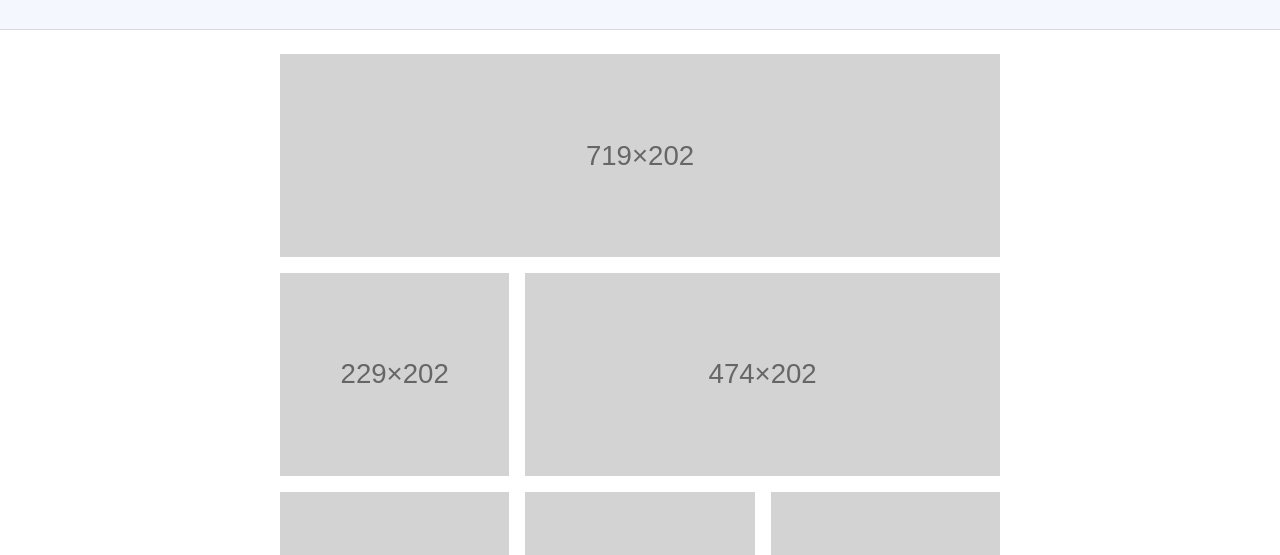
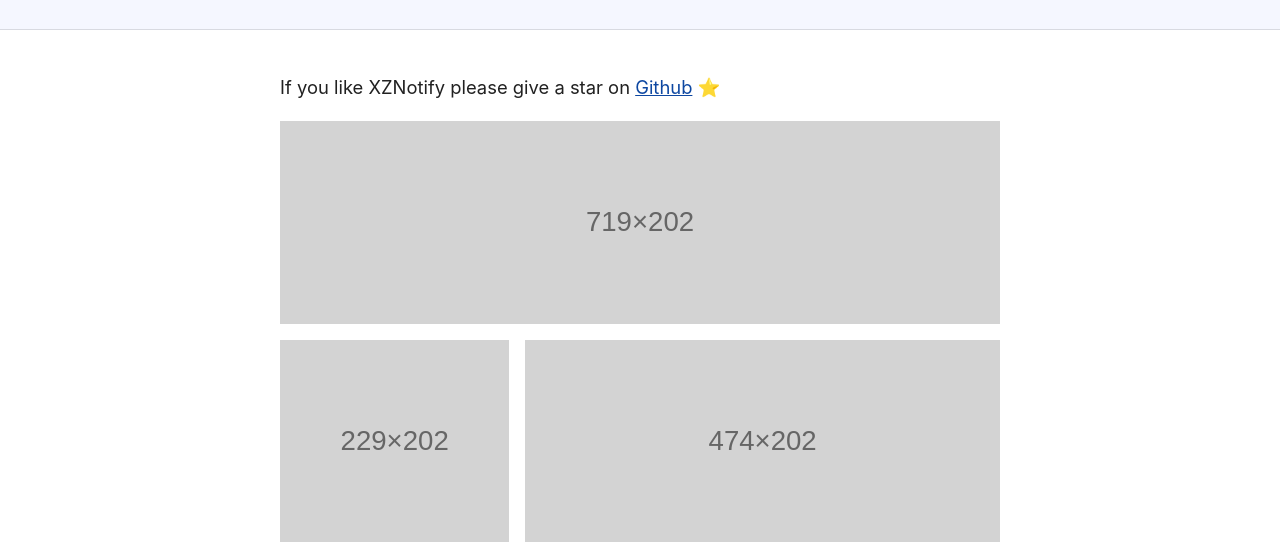
Before and after one commit to dknight/xz-image-proxy, a website: page demo/index.html in a window 1280 px wide. Shown: the part 199-754 px from the top of the page. Drawn offline with nearby package versions, Linux system fonts and the light colour scheme.

Commit message:
docs: demo minor tweaks

```diff
--- a/demo/index.html
+++ b/demo/index.html
@@ -18,7 +18,7 @@
         stroke: currentColor;
         fill: currentColor;
       }
-      main {
+      .layout-demo {
         display: grid;
         gap: 1rem;
         grid-template-columns: 1fr 1fr 1fr;
@@ -48,7 +48,8 @@
       <nav>
         <a href="https://github.com/dknight/xz-image-proxy">
           <svg class="icon" viewBox="0 0 32 32">
-            <path d="M16 0.395c-8.836 0-16 7.163-16 16 0 7.069 4.585 13.067 10.942 15.182 0.8 0.148 1.094-0.347 1.094-0.77 0-0.381-0.015-1.642-0.022-2.979-4.452 0.968-5.391-1.888-5.391-1.888-0.728-1.849-1.776-2.341-1.776-2.341-1.452-0.993 0.11-0.973 0.11-0.973 1.606 0.113 2.452 1.649 2.452 1.649 1.427 2.446 3.743 1.739 4.656 1.33 0.143-1.034 0.558-1.74 1.016-2.14-3.554-0.404-7.29-1.777-7.29-7.907 0-1.747 0.625-3.174 1.649-4.295-0.166-0.403-0.714-2.030 0.155-4.234 0 0 1.344-0.43 4.401 1.64 1.276-0.355 2.645-0.532 4.005-0.539 1.359 0.006 2.729 0.184 4.008 0.539 3.054-2.070 4.395-1.64 4.395-1.64 0.871 2.204 0.323 3.831 0.157 4.234 1.026 1.12 1.647 2.548 1.647 4.295 0 6.145-3.743 7.498-7.306 7.895 0.574 0.497 1.085 1.47 1.085 2.963 0 2.141-0.019 3.864-0.019 4.391 0 0.426 0.288 0.925 1.099 0.768 6.354-2.118 10.933-8.113 10.933-15.18 0-8.837-7.164-16-16-16z">
+            <path
+              d="M16 0.395c-8.836 0-16 7.163-16 16 0 7.069 4.585 13.067 10.942 15.182 0.8 0.148 1.094-0.347 1.094-0.77 0-0.381-0.015-1.642-0.022-2.979-4.452 0.968-5.391-1.888-5.391-1.888-0.728-1.849-1.776-2.341-1.776-2.341-1.452-0.993 0.11-0.973 0.11-0.973 1.606 0.113 2.452 1.649 2.452 1.649 1.427 2.446 3.743 1.739 4.656 1.33 0.143-1.034 0.558-1.74 1.016-2.14-3.554-0.404-7.29-1.777-7.29-7.907 0-1.747 0.625-3.174 1.649-4.295-0.166-0.403-0.714-2.030 0.155-4.234 0 0 1.344-0.43 4.401 1.64 1.276-0.355 2.645-0.532 4.005-0.539 1.359 0.006 2.729 0.184 4.008 0.539 3.054-2.070 4.395-1.64 4.395-1.64 0.871 2.204 0.323 3.831 0.157 4.234 1.026 1.12 1.647 2.548 1.647 4.295 0 6.145-3.743 7.498-7.306 7.895 0.574 0.497 1.085 1.47 1.085 2.963 0 2.141-0.019 3.864-0.019 4.391 0 0.426 0.288 0.925 1.099 0.768 6.354-2.118 10.933-8.113 10.933-15.18 0-8.837-7.164-16-16-16z">
             </path>
           </svg>
           Github
@@ -59,7 +60,13 @@
         XZImageProxy is a framework-agnostic web component to show image helper for layout.
       </p>
     </header>
+
     <main>
+      <p class="notice">
+        If you like XZNotify please give a star on
+        <a href="https://www.github.com/dknight/xz-image-proxy">Github</a> ⭐
+      </p>
+      <div class="layout-demo">
         <div class="col-3-3">
           <xz-image-proxy></xz-image-proxy>
         </div>
@@ -78,6 +85,7 @@
         <div>
           <xz-image-proxy></xz-image-proxy>
         </div>
+      </div>
     </main>
     <footer>
       <p>
```
Lines whose indentation alone changed are shown as unchanged.
